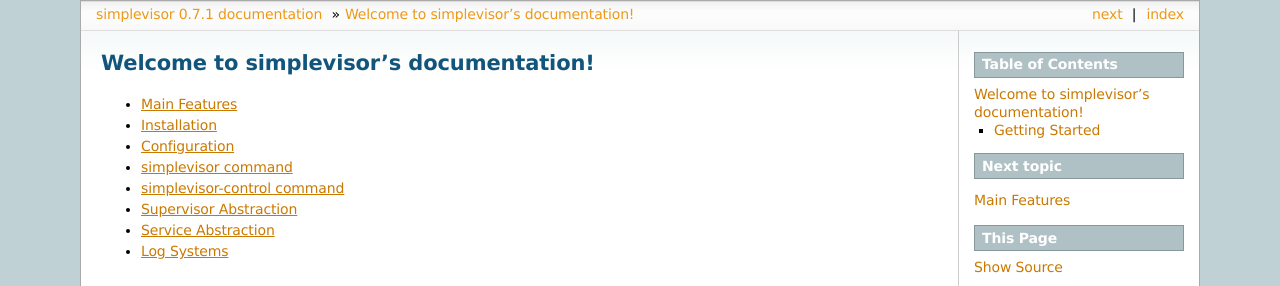
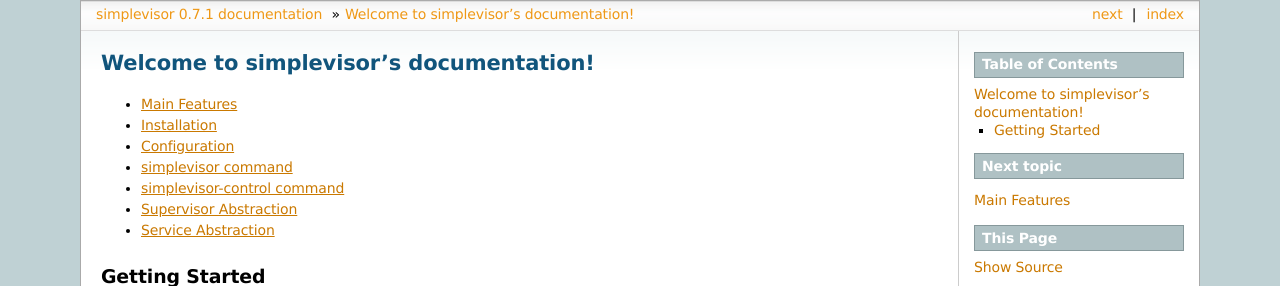
Before and after one commit to cern-mig/python-simplevisor, a Sphinx documentation site: the page built from docs/index.rst, in a window 1280 px wide, cut to the strip 0-286 px from the top of the page. Built offline with Sphinx 7.4.7, drawn with Linux system fonts in a browser that asks for light colours.

Commit message:
updating documentation

```diff
--- a/docs/index.rst
+++ b/docs/index.rst
@@ -18,7 +18,6 @@
    simplevisor-control-command.rst
    supervisor
    service
-   log
 
 Getting Started
 ---------------
--- a/docs/log.rst
+++ /dev/null
@@ -1,5 +0,0 @@
-
-Log Systems
-===========
-
-.. automodule:: simplevisor.log
```
